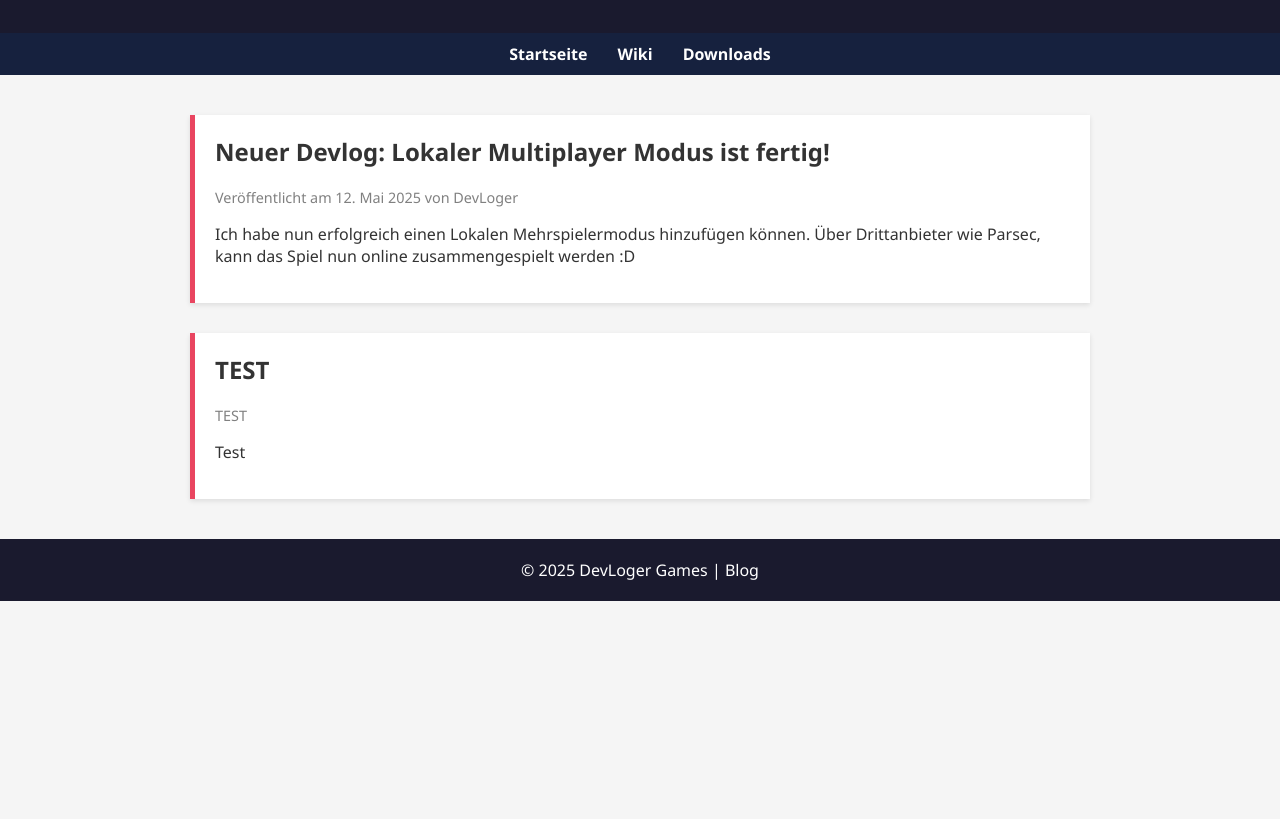
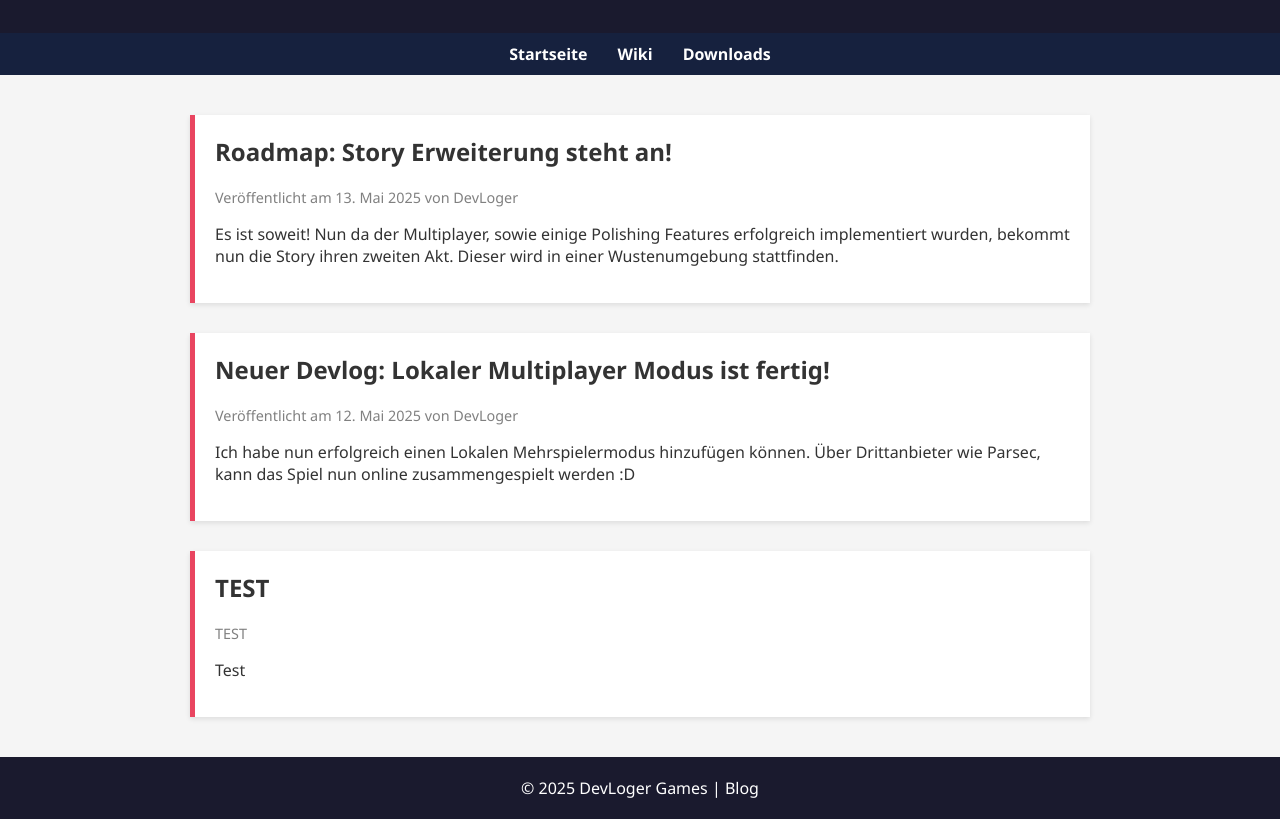
Before and after one commit to TheDevLoger/theDevLogerWebsite, a plain HTML site: page index.html in a window 1280 px wide. Shown: the part 104-923 px from the top of the page. Before the commit the page ends 800 px from the top, so only its background shows below. Drawn offline with Linux system fonts and the light colour scheme.

Commit message:
Add files via upload

```diff
--- a/index.html
+++ b/index.html
@@ -111,6 +111,12 @@
 
     <main>
         <section class="blog-post">
+            <h2>Roadmap: Story Erweiterung steht an!</h2>
+            <div class="meta">Veröffentlicht am 13. Mai 2025 von DevLoger</div>
+            <p>Es ist soweit! Nun da der Multiplayer, sowie einige Polishing Features erfolgreich implementiert wurden, bekommt nun die Story ihren zweiten Akt. Dieser wird in einer Wustenumgebung stattfinden.</p>
+        </section>
+
+        <section class="blog-post">
             <h2>Neuer Devlog: Lokaler Multiplayer Modus ist fertig!</h2>
             <div class="meta">Veröffentlicht am 12. Mai 2025 von DevLoger</div>
             <p>Ich habe nun erfolgreich einen Lokalen Mehrspielermodus hinzufügen können. Über Drittanbieter wie Parsec, kann das Spiel nun online zusammengespielt werden :D</p>
```
